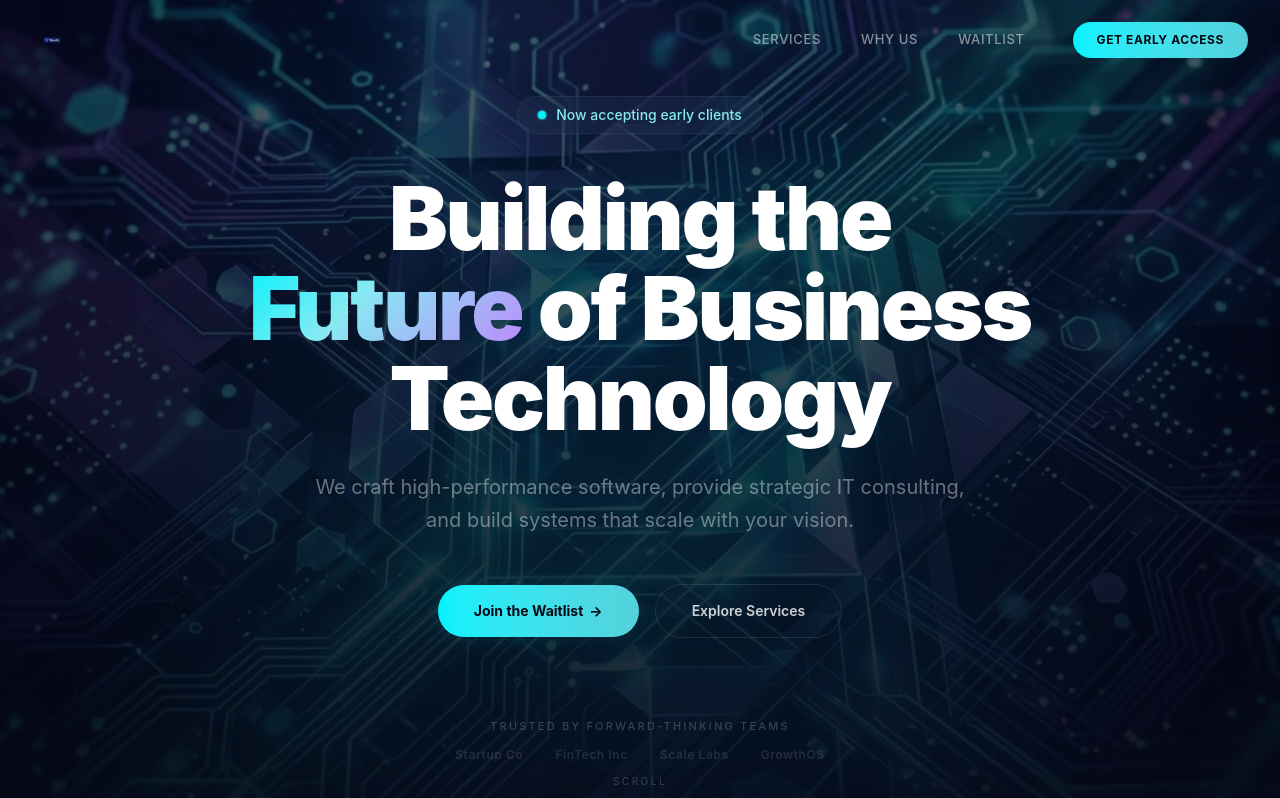
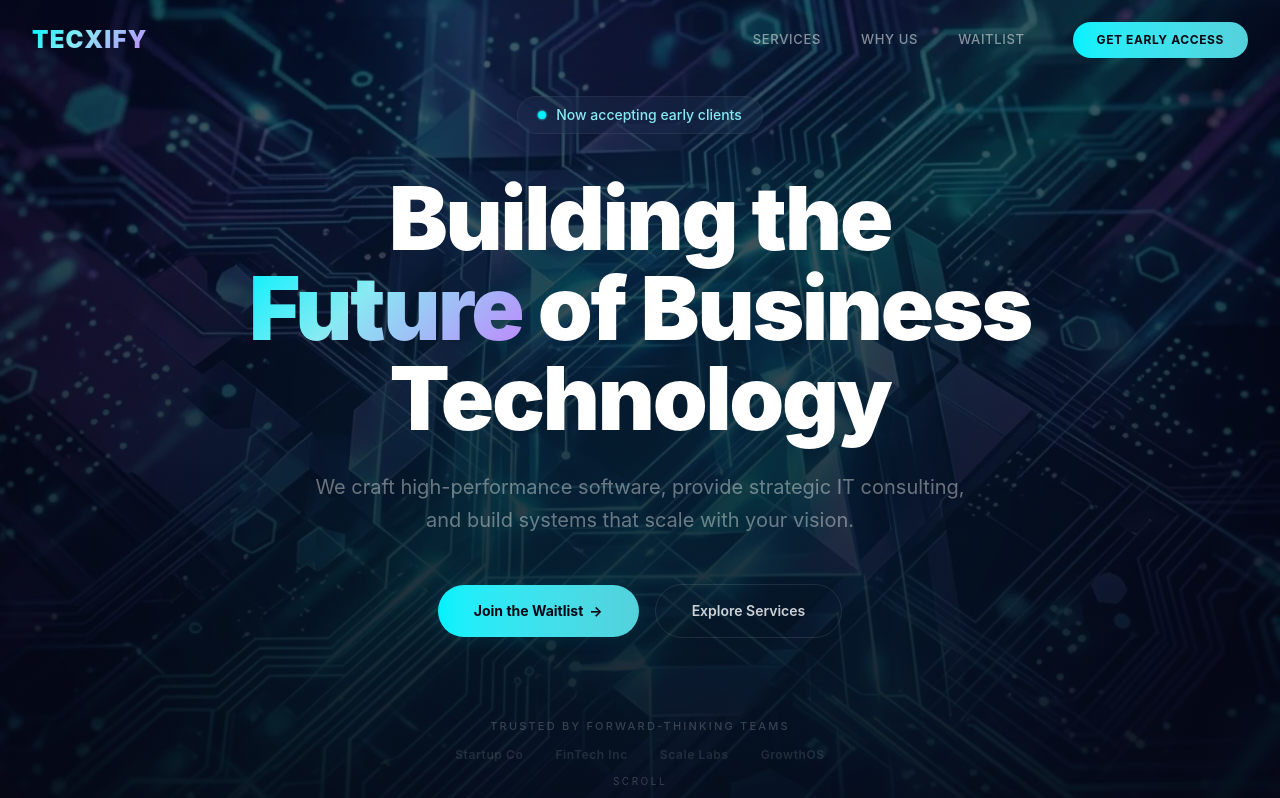
Before and after one commit to musilapeter/profile, a React (Vite) app: page / in a window 1280 px wide. Shown: the top 798 px of the page. Built offline with nearby package versions, Linux system fonts and the light colour scheme.

Commit message:
revert: switch back to text logo

```diff
--- a/src/components/Navbar.tsx
+++ b/src/components/Navbar.tsx
@@ -27,8 +27,8 @@ export default function Navbar() {
     >
       <div className="max-w-7xl mx-auto px-5 sm:px-8 flex items-center justify-between h-16 md:h-20">
         {/* Logo */}
-        <a href="#" className="flex items-center gap-2 hover:opacity-80 transition-opacity duration-300">
-          <img src="/tecxify-logo.svg" alt="Tecxify Logo" className="h-8 md:h-10 w-auto object-contain" />
+        <a href="#" className="text-xl md:text-2xl font-black tracking-wider gradient-text">
+          TECXIFY
         </a>
 
         {/* Desktop Links */}
```
Also changed, not shown: public/tecxify-logo.svg (deleted).
